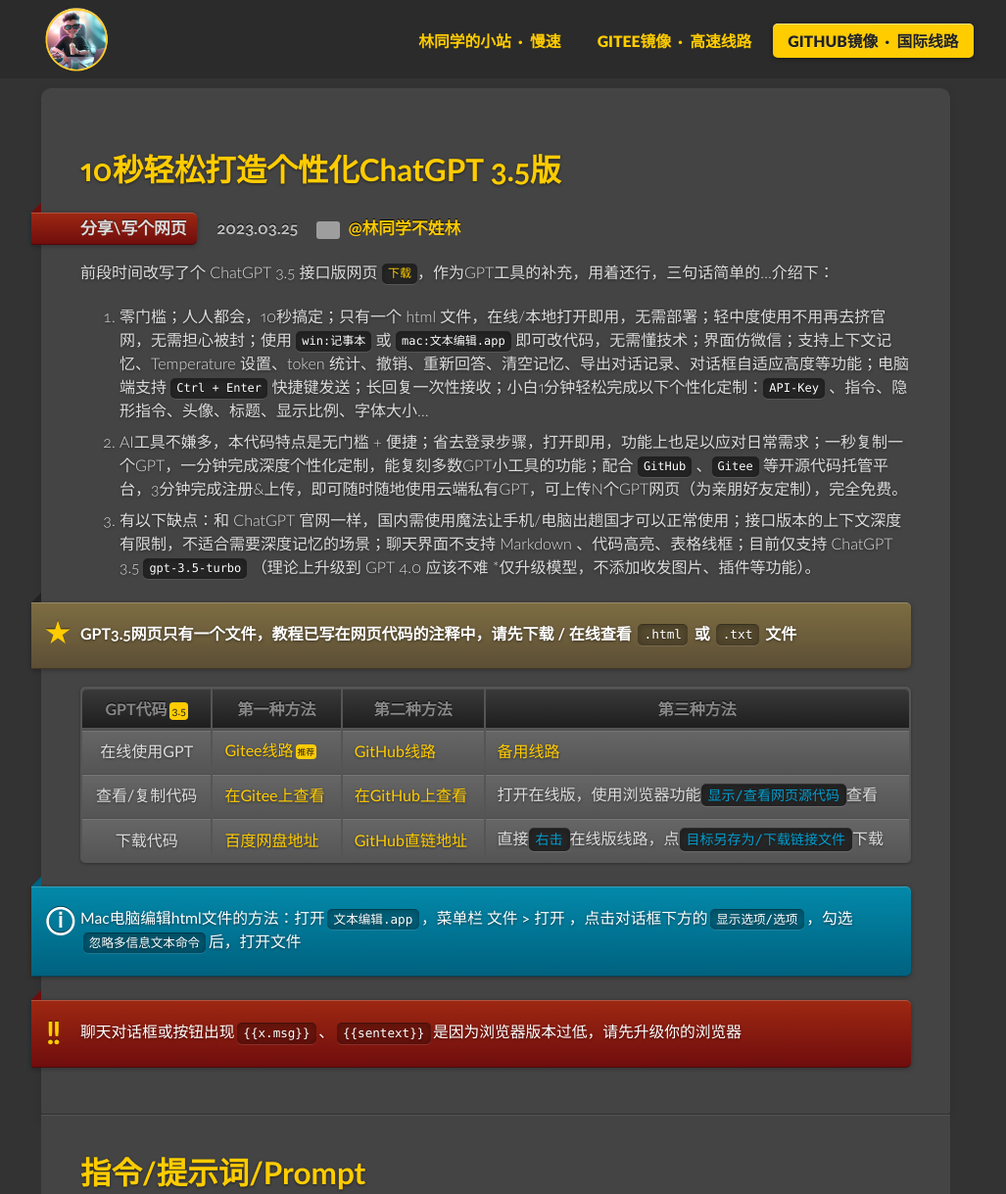
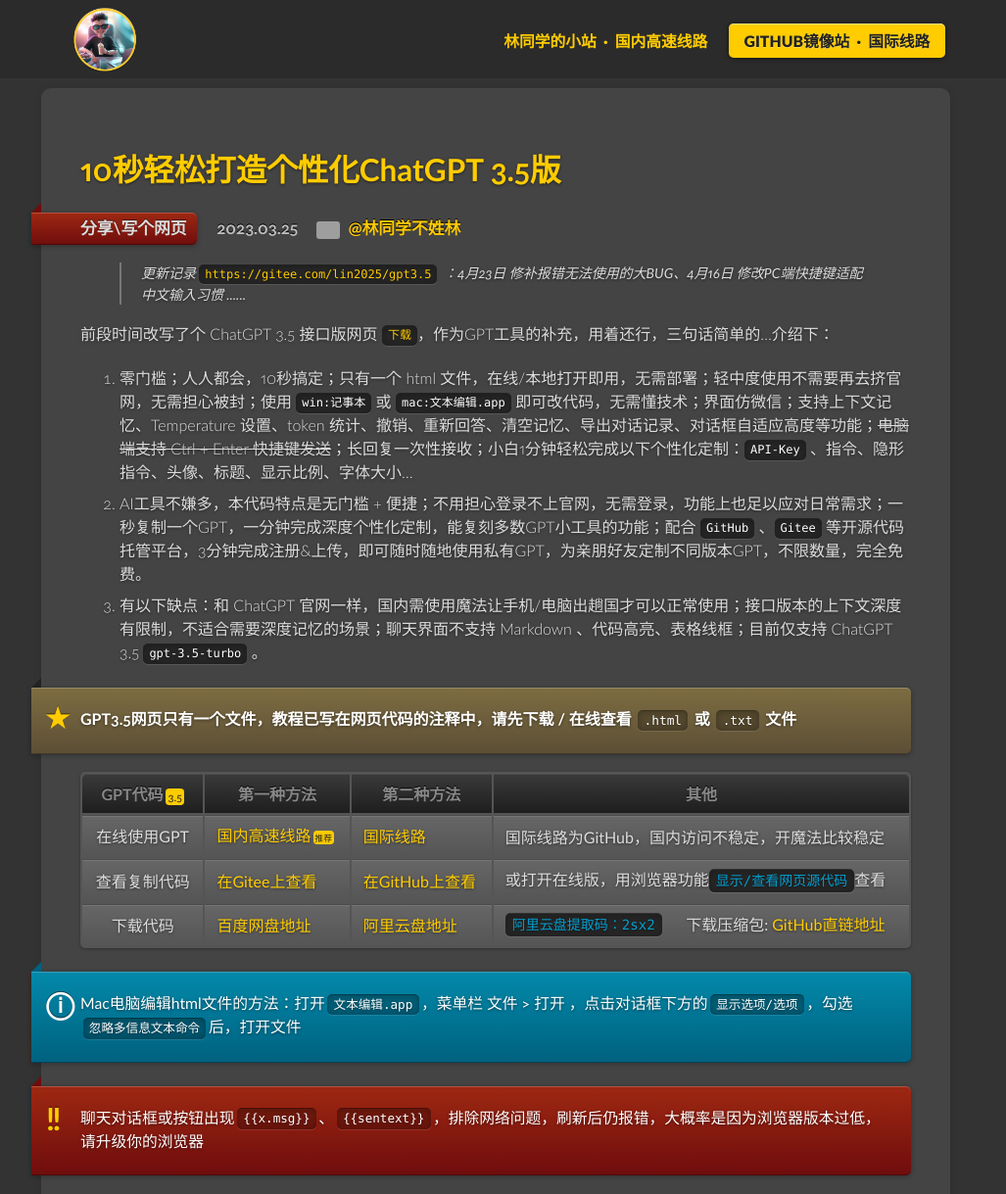
Before and after one commit to lin2025/lin2025.github.io, a plain HTML site: page index.html in a window 1280 px wide. Shown: the top 1219 px of the page at 98% size, without its empty margins (139-1166 px from the left). Drawn offline with Linux system fonts and the light colour scheme; grey boxes are pictures that could not be loaded.

Commit message:
Update index.html

```diff
--- a/index.html
+++ b/index.html
@@ -34,13 +34,10 @@
             <nav class="main-nav hide-on-mobiles">
                 <ul>
                     <li>
-                        <a href="https://lintongxue.com/" title="lintongxue.com">林同学的小站&nbsp;&nbsp;·&nbsp;&nbsp;慢速</a>
-                    </li>
-                    <li>
-                        <a href="https://lin2025.gitee.io/" title="lin2025.gitee.io">Gitee镜像&nbsp;&nbsp;·&nbsp;&nbsp;高速线路</a>
+                        <a href="https://lin2025.gitee.io/" title="lin2025.gitee.io">林同学的小站&nbsp;&nbsp;·&nbsp;&nbsp;国内高速线路</a>
                     </li>
                     <li class="current">
-                        <a href="https://github.lintongxue.com" title="lin2025.github.io 或 github.lintongxue.com">GitHub镜像&nbsp;&nbsp;·&nbsp;&nbsp;国际线路</a>
+                        <a href="https://lin2025.github.io" title="lin2025.github.io 或 github.lintongxue.com">GitHub镜像站&nbsp;&nbsp;·&nbsp;&nbsp;国际线路</a>
                     </li>
                 </ul>
             </nav>
@@ -48,13 +45,10 @@
         <nav class="mobile-nav show-on-mobiles">
             <ul>
                 <li>
-                    <a href="https://lintongxue.com/" title="林同学的小站·慢速">林同学的小站</a>
-                </li>
-                <li>
-                    <a href="https://lin2025.gitee.io/" title="Gitee镜像·高速线路">Gitee高速镜像</a>
+                    <a href="https://lin2025.gitee.io/" title="林同学的小站·国内高速线路">林同学的小站&nbsp;·&nbsp;高速线路</a>
                 </li>
                 <li class="current">
-                    <a href="https://github.lintongxue.com" title="GitHub镜像·国际线路">GitHub镜像</a>
+                    <a href="https://lin2025.github.io" title="GitHub镜像·国际线路">GitHub&nbsp;·&nbsp;国际线路</a>
                 </li>
             </ul>
         </nav>
@@ -97,6 +91,11 @@
 
 		<!--  -->
 		<div class="post-content">
+				<blockquote>
+				<p style="font-size: 14px;">
+					更新记录 <code style="font-size: 12px;"><a href="https://gitee.com/lin2025/gpt3.5" target="_blank">https://gitee.com/lin2025/gpt3.5</a></code> &nbsp;：4月23日 修补报错无法使用的大BUG、4月16日 修改PC端快捷键适配中文输入习惯  ......
+				</p>
+				</blockquote>
 
 				<p style="font-size: 16px;">
 					前段时间改写了个 ChatGPT 3.5 接口版网页 <code style="font-size: 12px;"><a href="#gpt3.5-code" title="gpt3.5-code">下载</a></code>，作为GPT工具的补充，用着还行，三句话简单的…介绍下：
@@ -104,13 +103,13 @@
 
 				<ol>
 					<li style="font-size: 16px;">
-						零门槛；人人都会，10秒搞定；只有一个 html 文件，在线/本地打开即用，无需部署；轻中度使用不用再去挤官网，无需担心被封；使用 <code style="font-size: 12px;">win:记事本</code> 或 <code style="font-size: 12px;">mac:文本编辑.app</code> 即可改代码，无需懂技术；界面仿微信；支持上下文记忆、Temperature 设置、token 统计、撤销、重新回答、清空记忆、导出对话记录、对话框自适应高度等功能；电脑端支持 <code style="font-size: 12px;">Ctrl + Enter</code> 快捷键发送；长回复一次性接收；小白1分钟轻松完成以下个性化定制：<code style="font-size: 12px;">API-Key</code> 、指令、隐形指令、头像、标题、显示比例、字体大小…
+						零门槛；人人都会，10秒搞定；只有一个 html 文件，在线/本地打开即用，无需部署；轻中度使用不需要再去挤官网，无需担心被封；使用 <code style="font-size: 12px;">win:记事本</code> 或 <code style="font-size: 12px;">mac:文本编辑.app</code> 即可改代码，无需懂技术；界面仿微信；支持上下文记忆、Temperature 设置、token 统计、撤销、重新回答、清空记忆、导出对话记录、对话框自适应高度等功能；<del>电脑端支持 Ctrl + Enter 快捷键发送</del>；长回复一次性接收；小白1分钟轻松完成以下个性化定制：<code style="font-size: 12px;">API-Key</code> 、指令、隐形指令、头像、标题、显示比例、字体大小…
 					</li>
 					<li style="font-size: 16px;">
-						AI工具不嫌多，本代码特点是无门槛 + 便捷；省去登录步骤，打开即用，功能上也足以应对日常需求；一秒复制一个GPT，一分钟完成深度个性化定制，能复刻多数GPT小工具的功能；配合 <code style="font-size: 12px;">GitHub</code> 、<code style="font-size: 12px;">Gitee</code> 等开源代码托管平台，3分钟完成注册&上传，即可随时随地使用云端私有GPT，可上传N个GPT网页（为亲朋好友定制），完全免费。
+						AI工具不嫌多，本代码特点是无门槛 + 便捷；不用担心登录不上官网，无需登录，功能上也足以应对日常需求；一秒复制一个GPT，一分钟完成深度个性化定制，能复刻多数GPT小工具的功能；配合 <code style="font-size: 12px;">GitHub</code> 、<code style="font-size: 12px;">Gitee</code> 等开源代码托管平台，3分钟完成注册&上传，即可随时随地使用私有GPT，为亲朋好友定制不同版本GPT，不限数量，完全免费。
 					</li>
 					<li style="font-size: 16px;">
-						有以下缺点：和 ChatGPT 官网一样，国内需使用魔法让手机/电脑出趟国才可以正常使用；接口版本的上下文深度有限制，不适合需要深度记忆的场景；聊天界面不支持 Markdown 、代码高亮、表格线框；目前仅支持 ChatGPT 3.5 <code style="font-size: 12px;">gpt-3.5-turbo</code> （理论上升级到 GPT 4.0 应该不难 *仅升级模型，不添加收发图片、插件等功能）。
+						有以下缺点：和 ChatGPT 官网一样，国内需使用魔法让手机/电脑出趟国才可以正常使用；接口版本的上下文深度有限制，不适合需要深度记忆的场景；聊天界面不支持 Markdown 、代码高亮、表格线框；目前仅支持 ChatGPT 3.5 <code style="font-size: 12px;">gpt-3.5-turbo</code> 。
 					</li>
 				</ol>
 
@@ -132,27 +131,27 @@
 							      <th>GPT代码<span class="version-badge" style="font-size: 0.7em;">3.5</span></th>
 							      <th>第一种方法</th>
 								  <th>第二种方法</th>
-								  <th>第三种方法</th>
+								  <th>其他</th>
 							    </tr>
 						  </thead>
 						  <tbody>
 							  <tr>
 							      <td class="align-center"><p>在线使用GPT</p></td>
-							      <td><p><a href="https://lin2025.gitee.io/gpt3.5/"  target="_blank" title="高速 https://lin2025.gitee.io/gpt3.5/ ">Gitee线路<span class="version-badge" title="国内高速镜像" style="font-size: 0.55em;">推荐</span></a></p></td>
-								  <td><p><a href="https://lin2025.github.io/gpt3.5/"  target="_blank" title="特殊时期可能打不开 https://lin2025.github.io/gpt3.5/ ">GitHub线路</a></p></td>
-								  <td><p><a href="https://lintongxue.com/gpt3.5/"  target="_blank" title="不稳定 https://lintongxue.com/gpt3.5/ ">备用线路</a></p></td>
+							      <td><p><a href="https://lin2025.gitee.io/gpt3.5/"  target="_blank" title="高速 https://lin2025.gitee.io/gpt3.5/ ">国内高速线路<span class="version-badge" title="国内高速线路" style="font-size: 0.55em;">推荐</span></a></p></td>
+								  <td><p><a href="https://lin2025.github.io/gpt3.5/"  target="_blank" title="不稳定 https://lin2025.github.io/gpt3.5/ ">国际线路</a></p></td>
+								  <td><p></p>国际线路为GitHub，国内访问不稳定，开魔法比较稳定</td>
 							  </tr>
 							  <tr>
-							      <td class="align-center"><p>查看/复制代码</p></td>
+							      <td class="align-center"><p>查看复制代码</p></td>
 							      <td><p><a href="https://gitee.com/lin2025/gpt3.5/blob/master/index.html"  target="_blank" title="页面上有[一键复制]">在Gitee上查看</a></p></td>
 								  <td><p><a href="https://github.com/lin2025/gpt3.5/blob/main/index.html"  target="_blank" title="需要梯子加持才能[一键复制]，可以手动选择复制">在GitHub上查看</a></p></td>
-								  <td><p>打开在线版，使用浏览器功能<code class="output">显示/查看网页源代码</code>查看</p></td>
+								  <td><p>或打开在线版，用浏览器功能<code class="output">显示/查看网页源代码</code>查看</p></td>
 							  </tr>
 							  <tr>
 							      <td class="align-center"><p>下载代码</p></td>
-							      <td><p><a href="https://pan.baidu.com/s/1hI6UxweOTfTHO7bzQz1elQ?pwd=LLLL"  target="_blank" title="提取码[LLLL]">百度网盘地址</a></p></td>
-								  <td><p><a href="https://github.com/lin2025/gpt3.5/archive/refs/heads/main.zip"  target="_blank" title="压缩包，解压后[LICENSE]文件可删除">GitHub直链地址</a></p></td>
-								  <td><p>直接<code class="output">右击</code>在线版线路，点<code class="output">目标另存为/下载链接文件</code>下载</p></td>
+							      <td><p><a href="https://pan.baidu.com/s/1hI6UxweOTfTHO7bzQz1elQ?pwd=LLLL"  target="_blank" title="提取码 LLLL">百度网盘地址</a></p></td>
+								  <td><p><a href="https://www.aliyundrive.com/s/9ka3MPCVz2W"  target="_blank" title="提取码 2sx2">阿里云盘地址</a></p></td>
+								  <td><p><code class="output">阿里云盘提取码：2sx2</code>&nbsp;&nbsp;&nbsp;&nbsp;&nbsp;&nbsp;下载压缩包: <a href="https://github.com/lin2025/gpt3.5/archive/refs/heads/main.zip"  target="_blank" title="推荐打开魔法后再下载。解压后[LICENSE]、[README.md]文件可删除">GitHub直链地址</a></p></td>
 							  </tr>
 						  </tbody>
 					</table>
@@ -166,7 +165,7 @@
 
 				<div class="note warning">
 					  <p>
-					  	聊天对话框或按钮出现<code>{{x.msg}}</code>、<code>{{sentext}}</code>是因为浏览器版本过低，请先升级你的浏览器
+					  	聊天对话框或按钮出现<code>{{x.msg}}</code>、<code>{{sentext}}</code>，排除网络问题，刷新后仍报错，大概率是因为浏览器版本过低，请升级你的浏览器
 					  </p>
 				</div>
 
@@ -273,7 +272,7 @@
 		<div class="post-content">
 			<blockquote>
 				<p style="font-size: 12px;">
-					首次分享的 GPT 3.5 代码是基于一个 CSDN 博主的 <code style="font-size: 9px;">ChatGPT Demo</code> 改写的（原帖已被博主删除/隐藏）。Demo 使用 <code style="font-size: 9px;">text-davci-003</code> 模型，界面无样式，只有一个输入框和一个发送按钮。林同学只能看懂点简单代码，之后在使用过程中结合自身的需求，尝试边学边改、增加功能、添加样式、升级为 <code style="font-size: 9px;">gpt-3.5-turbo</code> 模型。分享给朋友们试玩，得到的反馈也都还不错，在这个过程中，林同学产生了分享交流的想法…
+					首次分享的 GPT 3.5 代码是基于一个 CSDN 博主的 <code style="font-size: 9px;">ChatGPT简易Demo</code> 改写的（原帖已被博主删除/隐藏）。Demo 使用 <code style="font-size: 9px;">text-davci-003</code> 模型，界面无样式，只有一个输入框和一个发送按钮。林同学只能看懂点简单代码，之后在使用过程中结合自身的需求，尝试边学边改、增加功能、添加样式、升级为 <code style="font-size: 9px;">gpt-3.5-turbo</code> 模型。分享给朋友们试玩，得到的反馈也都还不错，在这个过程中，林同学产生了分享交流的想法…
 				</p>
 			</blockquote>
 
@@ -361,7 +360,7 @@
 	        <div class="grid">
 	            <div class="unit one-third center-on-mobiles">
 	                <p>
-	                    &copy;&nbsp;2023&nbsp;<a href="https://lintongxue.com" target="_blank" title="林同学的小站 · @林同学不姓林">LinTongXue.com</a>
+	                    &copy;&nbsp;2023&nbsp;<a href="http://lin2025.gitee.io/" target="_blank" title="林同学的小站 · http://lin2025.gitee.io/">LinTongXue.com</a>
 	                </p>
 	            </div>
 
```
